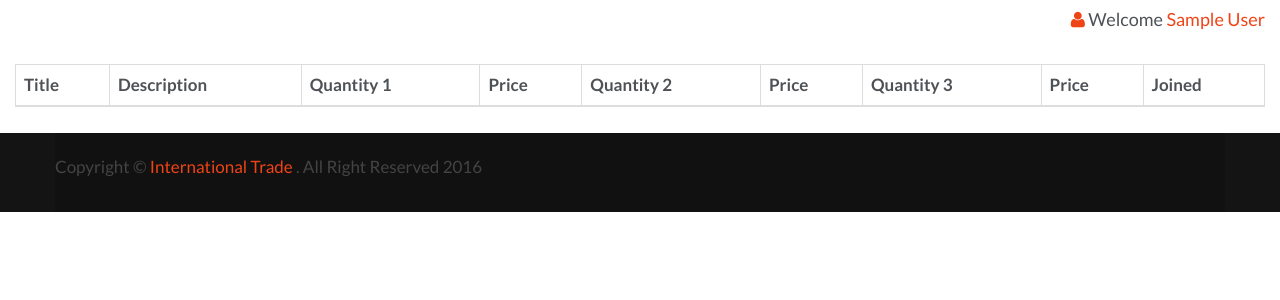
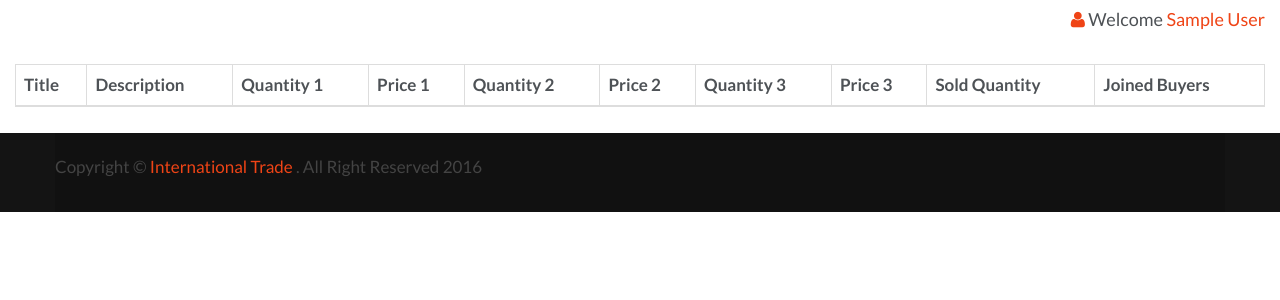
Before and after one commit to kevincsuf/AdvancedMarket, a PHP site: page /it/seller_view.php in a window 1280 px wide. Shown: the part 100-400 px from the top of the page. Run offline with PHP 8.4, Linux system fonts and the light colour scheme; the visitor is signed in with stand-in values (Sample User, id 1); data comes from the database, SQL or seed files in the repository; lists and menus that the app fills with data are empty.

Commit message:
Enhance single_product page and bug fix for close a deal

```diff
--- a/it/libs/functions.php
+++ b/it/libs/functions.php
@@ -1,6 +1,9 @@
 <?php
 
-require_once("libs/core/init.php");
+// Skip including init.php again if function.php is called in details.lib.php
+if (basename($_SERVER['PHP_SELF']) != "details_lib.php") {
+    require_once("libs/core/init.php");
+}
 
 // get category from the table and display in single_product page
 
@@ -261,6 +264,9 @@ function closeDeal($check_deal_id)
         }
 
         // Total order
+        /*
+         * Replaced by soldQuantity(): Kevin 04/21/2016
+         *
         $var_get_sum_order = "
             SELECT create_deal_id, SUM(order_quantity) AS sum_order
             FROM join_deal
@@ -271,6 +277,11 @@ function closeDeal($check_deal_id)
                 $var_sum_order = $var_row_sum_order['sum_order'];
             }
         }
+        if($var_sum_order == NULL) {
+            $var_sum_order = 0;
+        }
+        */
+        $var_sum_order = soldQuantity($check_deal_id);
 
         // Out of stock?
         if ($var_max_quantity > $var_sum_order) {
@@ -364,4 +375,105 @@ function checkJoinedDeal($check_deal_id, $ukey) {
 }
 
 
+// Check sold quantity of a deal
+function soldQuantity($check_deal_id) {
+    global $con;
+
+    $var_sold_quantity = 0;
+
+    $var_get_sold_quantity = "
+            SELECT create_deal_id, SUM(order_quantity) AS sum_order
+            FROM join_deal
+            GROUP BY create_deal_id";
+    $var_run_sold_quantity = mysqli_query($con, $var_get_sold_quantity);
+    while ($var_row_sold_quantity = mysqli_fetch_array($var_run_sold_quantity)) {
+        if ($var_row_sold_quantity['create_deal_id'] == $check_deal_id) {
+            $var_sold_quantity = $var_row_sold_quantity['sum_order'];
+        }
+    }
+    if($var_sold_quantity == NULL) {
+        $var_sold_quantity = 0;
+    }
+
+    return $var_sold_quantity;
+}
+
+
+// Check sold quantity of a deal
+function joinedBuyerNumber($check_deal_id) {
+    global $con;
+
+    $var_joined_buyer = 0;
+
+    $var_get_joined_buyer = "
+            SELECT create_deal_id, COUNT(*) AS count_buyer
+            FROM join_deal
+            GROUP BY create_deal_id";
+    $var_run_joined_buyer = mysqli_query($con, $var_get_joined_buyer);
+    while ($var_row_joined_buyer = mysqli_fetch_array($var_run_joined_buyer)) {
+        if ($var_row_joined_buyer['create_deal_id'] == $check_deal_id) {
+            $var_joined_buyer = $var_row_joined_buyer['count_buyer'];
+        }
+    }
+    if($var_joined_buyer == NULL) {
+        $var_joined_buyer = 0;
+    }
+
+    return $var_joined_buyer;
+}
+
+
+// Get current discount price for a deal
+function getCurrentPrice($check_deal_id) {
+    global $con;
+
+    $var_cur_join = 0;
+    $var_cur_price = 0;
+    $var_number_discount_1 = 0;
+    $var_amount_discount_1 = 0;
+    $var_number_discount_2 = 0;
+    $var_amount_discount_2 = 0;
+    $var_number_discount_3 = 0;
+    $var_amount_discount_3 = 0;
+
+    $var_cur_join = soldQuantity($check_deal_id);
+
+    $var_get_deal = "
+            SELECT *
+            FROM create_deal
+            WHERE deal_id=".$check_deal_id;
+    $var_run_deal = mysqli_query($con, $var_get_deal);
+    while ($var_row_deal = mysqli_fetch_array($var_run_deal)) {
+        if ($var_row_deal['deal_id'] == $check_deal_id) {
+            $var_number_discount_1 = $var_row_deal['number_discount_1'];
+            $var_amount_discount_1 = $var_row_deal['amount_discount_1'];
+            if ($var_row_deal['number_discount_2'] != "") {
+                $var_number_discount_2 = $var_row_deal['number_discount_2'];
+                $var_amount_discount_2 = $var_row_deal['amount_discount_2'];
+            }
+            if ($var_row_deal['number_discount_3'] != "") {
+                $var_number_discount_3 = $var_row_deal['number_discount_3'];
+                $var_amount_discount_3 = $var_row_deal['amount_discount_3'];
+            }
+        }
+    }
+
+    if ($var_cur_join <= $var_number_discount_1) {
+        $var_cur_price = $var_amount_discount_1;
+    }
+
+    if ($var_number_discount_2 != "") {
+        if (($var_number_discount_1 < $var_cur_join) && ($var_cur_join <= $var_number_discount_2)) {
+            $var_cur_price = $var_amount_discount_2;
+        }
+    }
+
+    if ($var_number_discount_3 != "") {
+        if (($var_number_discount_2 < $var_cur_join) && ($var_cur_join <= $var_number_discount_3)) {
+            $var_cur_price = $var_amount_discount_3;
+        }
+    }
+
+    return $var_cur_price;
+}
 ?>
--- a/it/seller_view.php
+++ b/it/seller_view.php
@@ -128,12 +128,13 @@ $user_key=$_SESSION["ukey"]
 						<th>Title</th>
 						<th>Description</th>
 						<th>Quantity 1</th>
-						<th>Price</th>
+						<th>Price 1</th>
 						<th>Quantity 2</th>
-						<th>Price</th>
+						<th>Price 2</th>
 						<th>Quantity 3</th>
-						<th>Price</th>
-						<th>Joined</th>
+						<th>Price 3</th>
+                        <th>Sold Quantity</th>
+						<th>Joined Buyers</th>
 					  </tr>
 					</thead>
 					<tbody>
@@ -162,6 +163,8 @@ $user_key=$_SESSION["ukey"]
 							 <td> $var_display_deal_price_2 </td>
 							 <td> $var_display_deal_qty_3 </td>
 							 <td> $var_display_deal_price_3 </td>
+							 <td> ".soldQuantity($var_display_deal_id)." </td>
+							 <td> ".joinedBuyerNumber($var_display_deal_id)." </td>
 							</tr>";
 						}
 						?>
```
Also changed, not shown: it/deals.php (+49 -1 lines), it/libs/deal_lib.php (+30 -7 lines), it/libs/details_lib.php (+10 -8 lines), it/single_product.php (+30 -13 lines).
